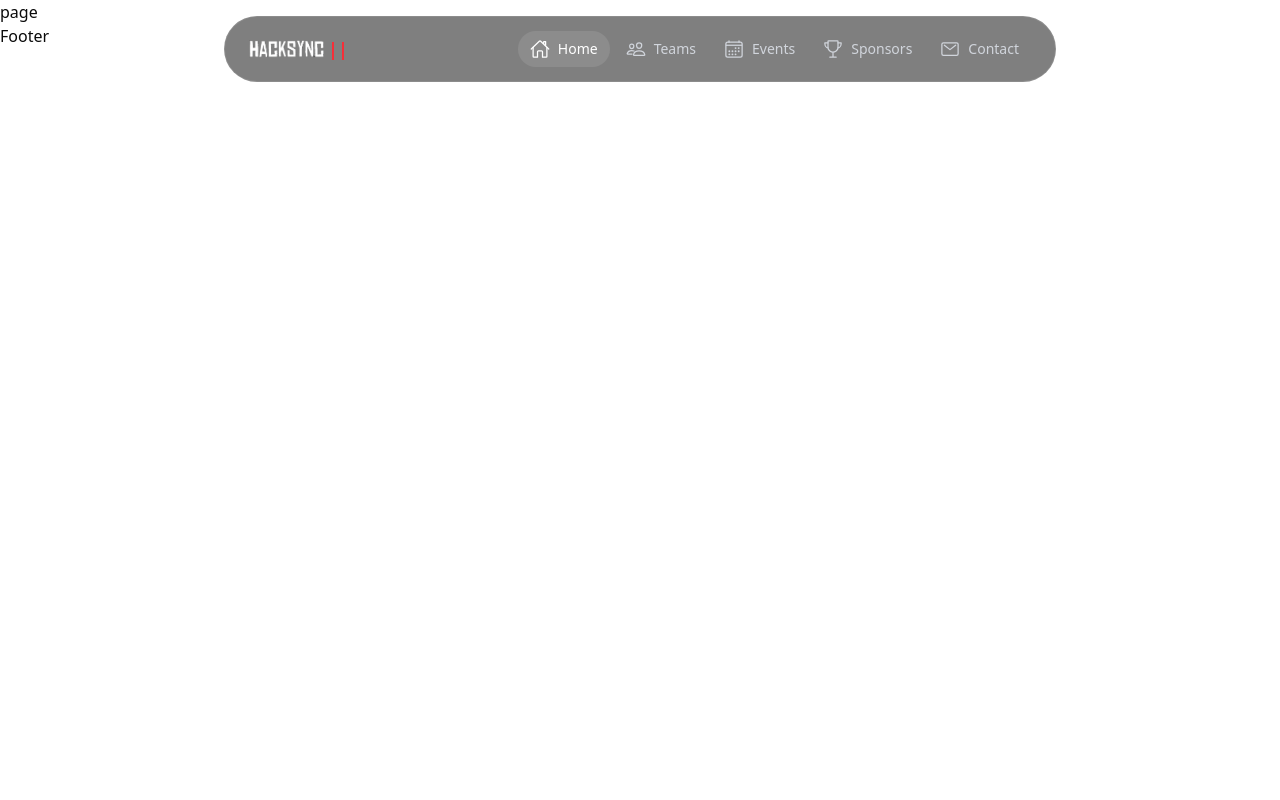
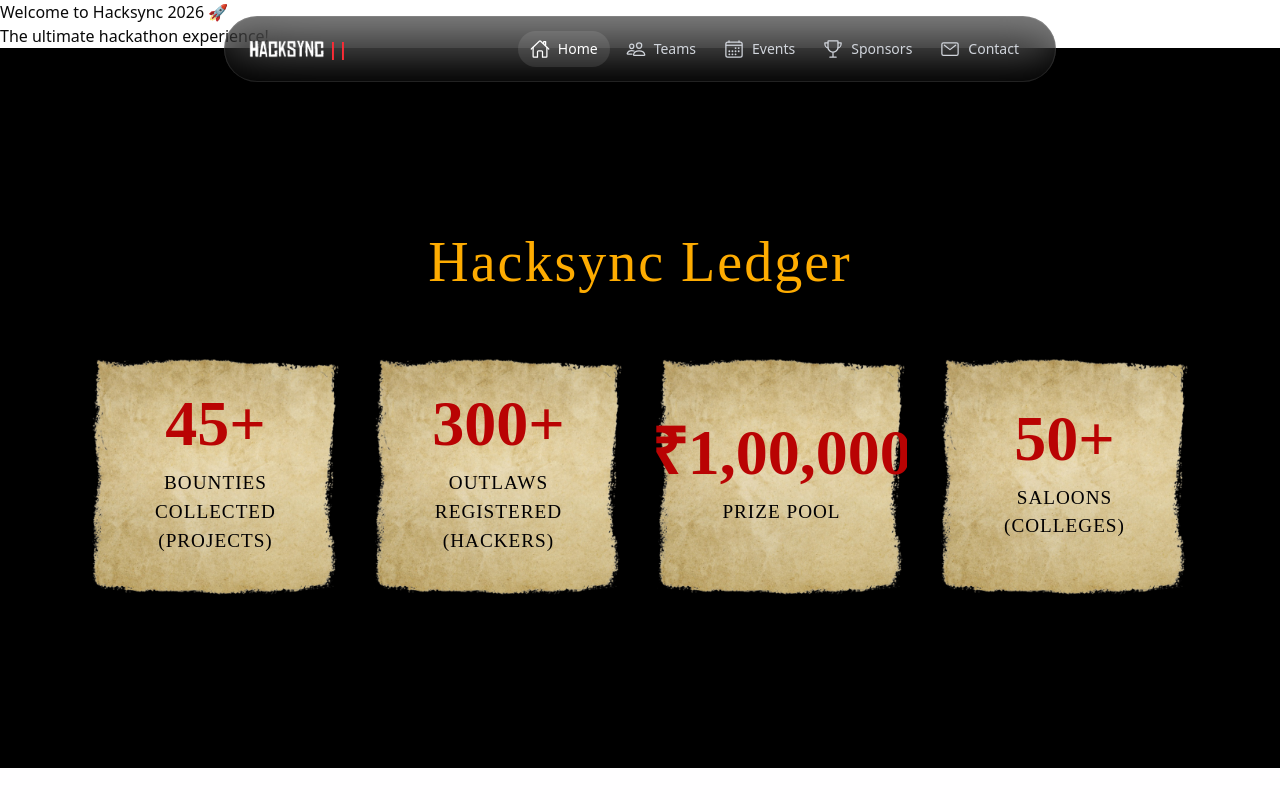
Before and after one commit to dsctsec/hacksync-2026, a Next.js app: page / in a window 1280 px wide. Shown: the top 800 px of the page. Built offline with nearby package versions, Linux system fonts and the light colour scheme.

Commit message:
created stats and gallery section

```diff
--- /dev/null
+++ b/app/components/GallerySection.jsx
@@ -0,0 +1,33 @@
+import Image from 'next/image';
+import styles from './gallery.module.css';
+
+const imageFiles = [
+  'pic1.jpg', // Replace with your actual image filenames
+  'pic2.jpg',
+  'pic3.jpg',
+  'pic4.jpg',
+  'pic5.jpg',
+  'pic6.jpg',
+];
+
+export default function GallerySection() {
+  return (
+    <section id="gallery-section" className={styles.galleryContainer}>
+      <h1 className={styles.title}>Hacksync Gallery</h1>
+      <div className={styles.galleryGrid}>
+        {imageFiles.map((filename) => (
+          <div key={filename} className={styles.imageWrapper}>
+            <Image
+              src={`/gallery/${filename}`} // The path starts from the 'public' folder
+              alt={`Hacksync gallery image ${filename}`}
+              width={800} // Set the actual width of your original image file
+              height={500} // Set the actual height of your original image file
+              sizes="(max-width: 768px) 100vw, (max-width: 1200px) 50vw, 33vw" // Responsive sizes for performance
+              style={{ width: '100%', height: 'auto' }} // Ensure image scales
+            />
+          </div>
+        ))}
+      </div>
+    </section>
+  );
+}
--- /dev/null
+++ b/app/components/StatsSection.jsx
@@ -0,0 +1,25 @@
+import styles from './stats.module.css';
+
+export default function StatsSection() {
+
+  const stats = [
+    { id: 1, label: 'Bounties Collected (Projects)', value: '45+' },
+    { id: 2, label: 'Outlaws Registered (Hackers)', value: '300+' },
+    { id: 3, label: 'Prize Pool', value: '₹1,00,000' },
+    { id: 4, label: 'Saloons (Colleges)', value: '50+' },
+  ];
+
+  return (
+    <section id="stats-section" className={styles.statsContainer}>
+      <h1 className={styles.title}>Hacksync Ledger</h1>
+      <div className={styles.statsGrid}>
+        {stats.map((stat) => (
+          <div key={stat.id} className={styles.statCard}>
+            <span className={styles.statValue}>{stat.value}</span>
+            <span className={styles.statLabel}>{stat.label}</span>
+          </div>
+        ))}
+      </div>
+    </section>
+  );
+}
--- /dev/null
+++ b/app/components/gallery.module.css
@@ -0,0 +1,59 @@
+.galleryContainer {
+  display: flex;
+  flex-direction: column;
+  align-items: center;
+  padding: 4rem 2rem;
+  min-height: 100vh;
+  background: #fffeff; /* Parchment Fallback */
+  /* background-image: url('/path/to/your/parchment-texture.jpg'); */
+  /* background-size: cover; */
+  /* background-attachment: fixed; */
+  /* background-position: center; */
+  color: #020002;
+}
+
+.title {
+  font-family: 'Rye', serif; /* The Wild West font */
+  font-size: clamp(2rem, 5vw, 3.5rem); /* Responsive font size */
+  color: #020002;
+  margin-bottom: 3rem;
+  text-align: center;
+  text-shadow: 2px 2px 4px rgba(185, 3, 3, 0.4);
+  letter-spacing: 2px;
+}
+
+.galleryGrid {
+  display: grid;
+  grid-template-columns: repeat(auto-fit, minmax(300px, 1fr)); /* Responsive grid of images */
+  gap: 1.5rem; /* Space between images */
+  width: 100%;
+  max-width: 1200px; /* Max width for the gallery grid */
+}
+
+.imageWrapper {
+  border: 4px solid #020002; /* Darker, more prominent border */
+  box-shadow: 0 5px 15px rgba(0, 0, 0, 0.3); /* Deeper shadow */
+  overflow: hidden; /* Ensures image doesn't overflow border */
+  line-height: 0; /* Prevents tiny space below image */
+  transition: transform 0.2s ease-in-out, box-shadow 0.2s ease-in-out;
+  cursor: pointer; /* Indicates it might be clickable/enlargeable */
+}
+
+.imageWrapper:hover {
+  transform: scale(1.02); /* Slight zoom on hover */
+  box-shadow: 0 8px 20px rgba(0, 0, 0, 0.4);
+}
+
+/* For smaller screens, adjust grid layout */
+@media (max-width: 768px) {
+  .galleryGrid {
+    grid-template-columns: repeat(auto-fit, minmax(250px, 1fr));
+    gap: 1rem;
+  }
+}
+
+@media (max-width: 480px) {
+  .galleryGrid {
+    grid-template-columns: 1fr; /* Single column on very small screens */
+  }
+}
--- /dev/null
+++ b/app/components/stats.module.css
@@ -0,0 +1,111 @@
+.statsContainer {
+  display: flex;
+  flex-direction: column;
+  align-items: center;
+  justify-content: center;
+  min-height: 90vh;
+  padding: 4rem 2rem;
+  background: #000000; /* Parchment Fallback */
+  /* For a real parchment look, you'd use a background image: */
+  /* background-image: url('/path/to/your/parchment-texture.jpg'); */
+  /* background-size: cover; */
+  /* background-attachment: fixed; */
+  /* background-position: center; */
+  color: #fffeff;
+}
+
+.title {
+  font-family: 'Rye', serif;
+  font-size: clamp(2rem, 5vw, 3.5rem);
+  color: #feac01; /* Faded Gold for title */
+  margin-bottom: 3rem;
+  text-align: center;
+  text-shadow: 2px 2px 4px rgba(0, 0, 0, 0.6); /* Darker shadow for light text */
+  letter-spacing: 2px;
+}
+
+.statsGrid {
+  display: grid;
+  grid-template-columns: repeat(auto-fit, minmax(250px, 1fr));
+  gap: 2rem;
+  width: 100%;
+  max-width: 1100px;
+}
+
+.statCard {
+  /* No direct background-color here, as the frame image will provide it */
+  position: relative; /* Essential for positioning the pseudo-element frame */
+  overflow: hidden; /* Ensures frame edges are contained */
+  display: flex;
+  flex-direction: column;
+  justify-content: center;
+  align-items: center;
+  padding: 2.5rem 1.5rem; /* Adjust padding to fit content inside the frame */
+  text-align: center;
+  transition: transform 0.2s ease-in-out, box-shadow 0.2s ease-in-out;
+  z-index: 1; /* Ensure content is above the pseudo-element frame */
+}
+
+/* --- FRAME EFFECT FOR EACH STAT CARD --- */
+.statCard::before {
+  content: '';
+  position: absolute;
+  top: 0;
+  left: 0;
+  right: 0;
+  bottom: 0;
+  /* Use your created torn parchment image here! */
+  background-image: url('/images/torn-parchment-frame.jpg'); /* <--- Your frame image */
+  background-size: 100% 100%; /* Stretches the frame to fit the card */
+  background-repeat: no-repeat;
+  background-position: center;
+  z-index: -1; /* Place the frame *behind* the card content */
+  /* If your frame image has transparency, you might want a solid color behind it. */
+  background-color: #f7f1e7; /* Inner parchment color */
+}
+
+/* Add a subtle dark border around the *outer edge* of the frame if desired */
+.statCard::after {
+    content: '';
+    position: absolute;
+    top: 0;
+    left: 0;
+    right: 0;
+    bottom: 0;
+    border: 2px solid rgba(0, 0, 0, 0.6); /* Dark, slightly transparent border */
+    z-index: 0; /* Between content and inner frame, or outer to frame */
+    pointer-events: none;
+}
+/* --- END FRAME EFFECT FOR STAT CARD --- */
+
+
+.statCard:hover {
+  transform: translateY(-5px);
+  box-shadow: 0 8px 16px rgba(0, 0, 0, 0.6); /* Shadow on the whole card */
+}
+
+.statValue {
+  font-family: 'Rye', serif;
+  font-size: clamp(2.5rem, 6vw, 4rem);
+  color: #b90303; /* RDR2 Red for values on parchment */
+  font-weight: bold;
+  line-height: 1;
+  margin-bottom: 0.8rem;
+  z-index: 2; /* Ensure value is above background and frame */
+}
+
+.statLabel {
+  font-family: 'Merriweather', serif;
+  font-size: clamp(0.9rem, 2vw, 1.2rem);
+  color: #020002; /* Charcoal for labels on parchment */
+  text-transform: uppercase;
+  letter-spacing: 1px;
+  z-index: 2; /* Ensure label is above background and frame */
+}
+
+/* Optional: Add media queries for even smaller screens if needed */
+@media (max-width: 600px) {
+  .statsGrid {
+    grid-template-columns: 1fr;
+  }
+}
--- a/app/page.jsx
+++ b/app/page.jsx
@@ -1,9 +1,23 @@
-import React from 'react'
+import React from "react";
+import StatsSection from "./components/StatsSection";
+import GallerySection from "./components/GallerySection";
 
-const page = () => {
+const Page = () => {
   return (
-    <div>page</div>
-  )
-}
+    <main>
+      {/* Hero section or intro */}
+      <section className="hero">
+        <h1>Welcome to Hacksync 2026 🚀</h1>
+        <p>The ultimate hackathon experience!</p>
+      </section>
 
-export default page
+      {/* Stats Section */}
+      <StatsSection />
+
+      {/* Gallery Section */}
+      <GallerySection />
+    </main>
+  );
+};
+
+export default Page;
```
Also changed, not shown: public/images/torn-parchment-frame.jpg (added), 1 other file (tests, documents, lock files or other folders).
